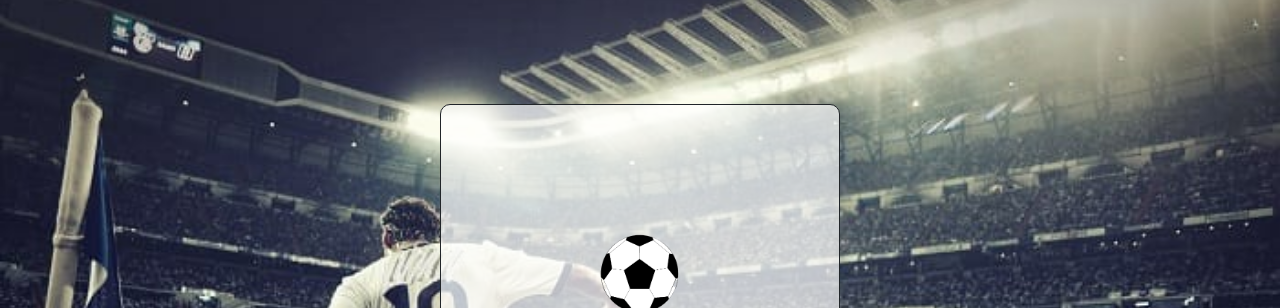
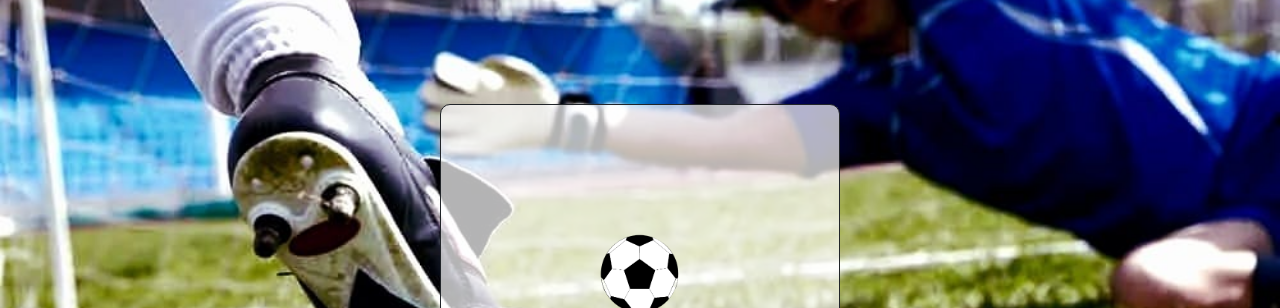
Before and after one commit to FacuNan/Maqueta-soccer, a plain HTML site: page login.html in a window 1280 px wide. Shown: the part 91-399 px from the top of the page. Drawn offline with nearby package versions, Linux system fonts and the light colour scheme; files whose address does not match are found by name.

Commit message:
Colocando nueva imagen

```diff
--- a/style.css
+++ b/style.css
@@ -28,7 +28,7 @@ header img{
 
 
 .fondo_login{
-    background-image: url(../Maqueta/Img/WhatsApp\ Image\ 2023-07-02\ at\ 11.42.58\ PM.jpeg);
+    background-image: url(./Img/WhatsApp\ Image\ 2023-07-02\ at\ 11.19.21\ PM.jpeg);
     height: calc(100vh - 70px);
     background-size: cover;
     display:flex;
```
